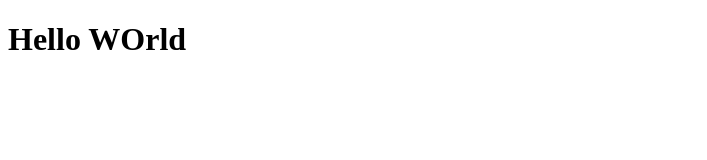
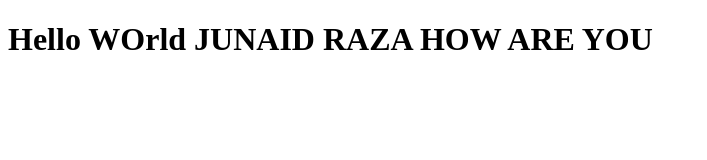
Before and after one commit to Junaidraza75/PANACLOUDREACTCLASSES-1, a plain HTML site: page index.html in a window 1280 px wide. Shown: the whole page, without its empty margins (0-707 px from the left). Drawn offline with Linux system fonts and the light colour scheme.

Commit message:
Update auto

```diff
--- a/index.html
+++ b/index.html
@@ -6,7 +6,7 @@
 </head>
 <body
 ><div
-><h1>Hello WOrld </h1
+><h1>Hello WOrld JUNAID RAZA HOW ARE YOU</h1
 ></div>
 </body
 ></html>
```
